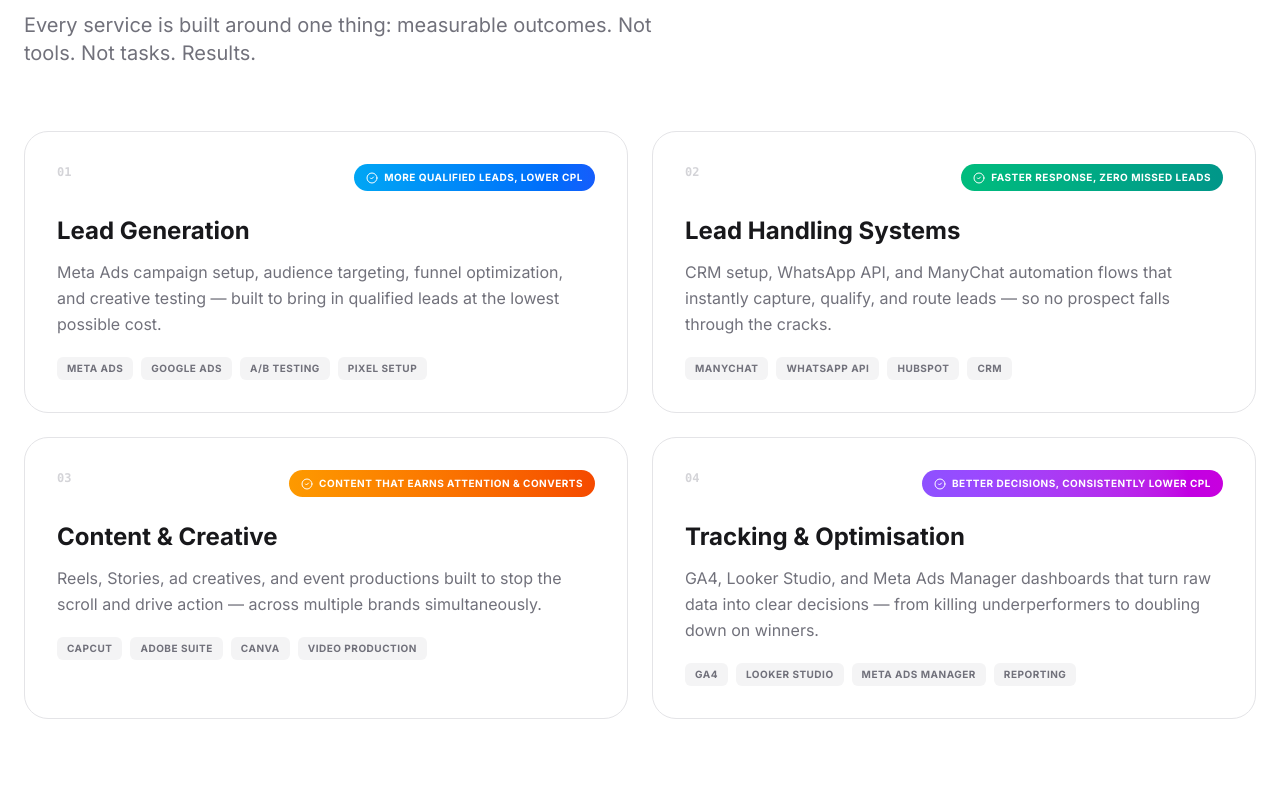
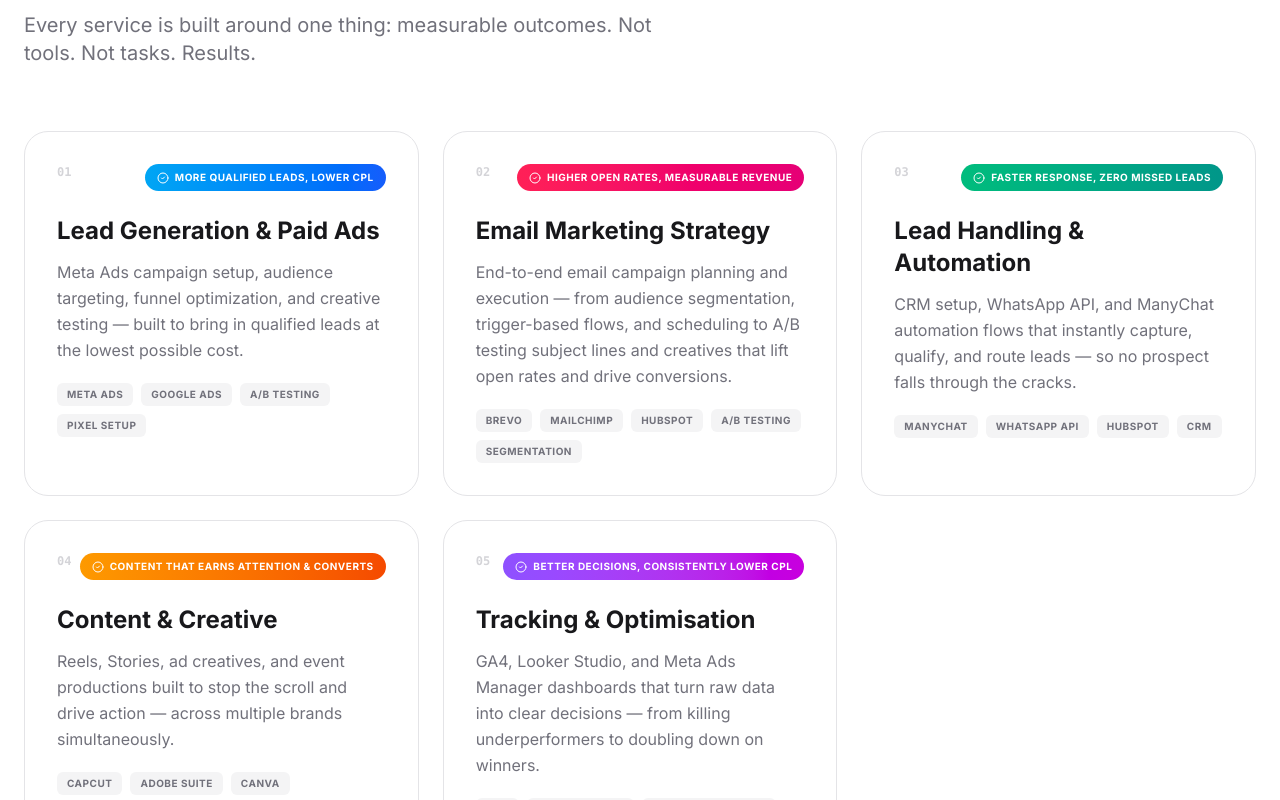
Before and after one commit to PaulAndre0809/Marketing-portfolio, a React (Vite) app: page / in a window 1280 px wide. Shown: the part 1380-2180 px from the top of the page. Built offline with nearby package versions, Linux system fonts and the light colour scheme.

Commit message:
Change sections

```diff
--- a/src/App.tsx
+++ b/src/App.tsx
@@ -22,9 +22,7 @@ import {
   MousePointer2,
   Cpu,
   MessageCircle,
-  Calendar,
   Star,
-  ChevronRight,
 } from 'lucide-react';
 
 // ─── DATA ────────────────────────────────────────────────────────────────────
@@ -71,7 +69,7 @@ const stats = [
 const services = [
   {
     number: '01',
-    title: 'Lead Generation',
+    title: 'Lead Generation & Paid Ads',
     description:
       'Meta Ads campaign setup, audience targeting, funnel optimization, and creative testing — built to bring in qualified leads at the lowest possible cost.',
     result: 'More qualified leads, lower CPL',
@@ -80,7 +78,16 @@ const services = [
   },
   {
     number: '02',
-    title: 'Lead Handling Systems',
+    title: 'Email Marketing Strategy',
+    description:
+      'End-to-end email campaign planning and execution — from audience segmentation, trigger-based flows, and scheduling to A/B testing subject lines and creatives that lift open rates and drive conversions.',
+    result: 'Higher open rates, measurable revenue',
+    tools: ['Brevo', 'Mailchimp', 'HubSpot', 'A/B Testing', 'Segmentation'],
+    accent: 'from-rose-500 to-pink-600',
+  },
+  {
+    number: '03',
+    title: 'Lead Handling & Automation',
     description:
       'CRM setup, WhatsApp API, and ManyChat automation flows that instantly capture, qualify, and route leads — so no prospect falls through the cracks.',
     result: 'Faster response, zero missed leads',
@@ -88,7 +95,7 @@ const services = [
     accent: 'from-emerald-500 to-teal-600',
   },
   {
-    number: '03',
+    number: '04',
     title: 'Content & Creative',
     description:
       'Reels, Stories, ad creatives, and event productions built to stop the scroll and drive action — across multiple brands simultaneously.',
@@ -97,7 +104,7 @@ const services = [
     accent: 'from-amber-500 to-orange-600',
   },
   {
-    number: '04',
+    number: '05',
     title: 'Tracking & Optimisation',
     description:
       'GA4, Looker Studio, and Meta Ads Manager dashboards that turn raw data into clear decisions — from killing underperformers to doubling down on winners.',
@@ -145,9 +152,9 @@ const caseStudies = [
     title: 'Funnel & Automation',
     subtitle: 'Bilingual lead qualification at zero manual effort',
     problem:
-      'Manual lead handling caused slow response times and pipeline blind spots — Arabic-speaking prospects were especially underserved.',
+      'Manual lead handling across 6 brands caused slow response times and pipeline blind spots — Arabic-speaking prospects were especially underserved.',
     solution:
-      'Built a bilingual EN/AR ManyChat chatflow connected to WhatsApp API. Automated segmentation by service type, instant routing to the right sales rep, and a Looker Studio dashboard giving the team full pipeline visibility from source to closed sale.',
+      'Built a bilingual EN/AR ManyChat chatflow connected to HubSpot and WhatsApp API. Automated segmentation by service type, instant routing to the right sales rep, and a Looker Studio dashboard giving the team full pipeline visibility from source to closed sale.',
     results: [
       '408 sends · 371 unique contacts · live in 3 weeks',
       'Sub-2-min automated response time across all 6 brands',
@@ -155,6 +162,22 @@ const caseStudies = [
       'Full pipeline visibility: source → lead → closed sale',
     ],
     tags: ['ManyChat', 'WhatsApp API', 'HubSpot', 'Looker Studio'],
+  },
+  {
+    id: 'fullbeauty',
+    title: 'Fullbeauty Brands',
+    subtitle: 'Email marketing at enterprise scale — 3 years, zero missed sends',
+    problem:
+      'A portfolio of US plus-size fashion e-commerce brands needed high-volume, on-schedule email campaigns that converted across diverse customer segments — with zero tolerance for deployment errors and constant pressure to improve open rates and revenue per send.',
+    solution:
+      'Managed end-to-end campaign execution using Epsilon as the CRM platform — building audience segments, configuring trigger-based automated flows (cart abandonment, re-engagement, lifecycle nurturing), scheduling across the full send calendar, and running systematic A/B tests on subject lines and creatives to identify what moved the needle per brand and product line.',
+    results: [
+      '100% on-time deployment across all campaigns — zero missed sends over 3 years',
+      '15% increase in email open rates through subject line A/B testing & segmentation',
+      'Trigger-based flows built for cart abandonment, re-engagement & lifecycle nurturing',
+      'Personalized multi-product-line campaigns driving consistent conversion lifts',
+    ],
+    tags: ['Email Marketing', 'Epsilon CRM', 'A/B Testing', 'Segmentation'],
   },
 ];
 
@@ -176,6 +199,12 @@ const studyThemes: Record<string, { gradient: string; glow: string; ring: string
     glow: 'bg-violet-300/40',
     ring: 'ring-violet-200/60',
     accent: 'text-violet-100',
+  },
+  fullbeauty: {
+    gradient: 'from-rose-500 via-pink-500 to-fuchsia-700',
+    glow: 'bg-rose-300/40',
+    ring: 'ring-rose-200/60',
+    accent: 'text-rose-100',
   },
 };
 
@@ -203,51 +232,6 @@ const processSteps = [
     description:
       'GA4, Looker Studio, and Meta Ads Manager data drives every decision — from killing underperformers to doubling down on winners.',
     icon: <TrendingUp className="w-6 h-6" />,
-  },
-];
-
-const pricingPlans = [
-  {
-    name: 'Lead System Setup',
-    type: 'One-Time',
-    description: 'Perfect for businesses that need a solid foundation — ads, automation, and CRM wired together and ready to run.',
-    includes: [
-      'Meta Ads campaign setup & launch',
-      'ManyChat / WhatsApp automation flow',
-      'CRM integration & pipeline setup',
-      'Looker Studio performance dashboard',
-      '30-day post-launch support',
-    ],
-    cta: 'Get Started',
-    highlight: false,
-  },
-  {
-    name: 'Monthly Growth Support',
-    type: 'Monthly Retainer',
-    description: 'Ongoing ads management, creative testing, and reporting so your campaigns keep improving month after month.',
-    includes: [
-      'Meta Ads management & optimisation',
-      'Weekly creative testing & refresh',
-      'Monthly performance report',
-      'Automation maintenance & updates',
-      'Direct WhatsApp access',
-    ],
-    cta: 'Book a Call',
-    highlight: true,
-  },
-  {
-    name: 'Full Marketing System',
-    type: 'Premium Partnership',
-    description: 'Ads + content + automation + reporting — the complete stack for businesses serious about scaling their lead pipeline.',
-    includes: [
-      'Everything in Monthly Growth Support',
-      'Social media content & Reels',
-      'Multi-platform ad management',
-      'Full funnel build & optimisation',
-      'Dedicated account management',
-    ],
-    cta: 'Let\'s Talk',
-    highlight: false,
   },
 ];
 
@@ -304,7 +288,6 @@ export default function App() {
           <div className="hidden md:flex items-center gap-6 text-sm font-medium text-zinc-500">
             <a href="#work"      className="hover:text-zinc-900 transition-colors">Work</a>
             <a href="#services"  className="hover:text-zinc-900 transition-colors">Services</a>
-            <a href="#pricing"   className="hover:text-zinc-900 transition-colors">Work With Me</a>
             <a href="#about"     className="hover:text-zinc-900 transition-colors">About</a>
             <a
               href="https://wa.me/971502315266"
@@ -347,7 +330,7 @@ export default function App() {
                   </span>
 
                   <h1 className="text-4xl sm:text-5xl md:text-6xl xl:text-[64px] font-bold tracking-tight leading-[0.95] mb-5 sm:mb-7 text-balance">
-                    Marketing systems that bring in leads and turn them into{' '}
+                    Marketing systems that bring in leads — and turn them into{' '}
                     <span className="text-zinc-400">customers.</span>
                   </h1>
 
@@ -474,7 +457,7 @@ export default function App() {
                 Every service is built around one thing: measurable outcomes. Not tools. Not tasks. Results.
               </p>
             </div>
-            <div className="grid sm:grid-cols-2 gap-6">
+            <div className="grid sm:grid-cols-2 lg:grid-cols-3 gap-6">
               {services.map((service, i) => (
                 <motion.div
                   key={i}
@@ -702,79 +685,6 @@ export default function App() {
           </div>
         </section>
 
-        {/* ── WORK WITH ME (PRICING) ── */}
-        <section id="pricing" className="py-20 sm:py-24 lg:py-32 px-4 sm:px-6 bg-zinc-50 border-b border-zinc-100">
-          <div className="max-w-7xl mx-auto">
-            <div className="max-w-2xl mb-12 sm:mb-16">
-              <span className="text-xs uppercase tracking-[0.3em] font-bold text-zinc-400">Work With Me</span>
-              <h2 className="text-3xl sm:text-4xl md:text-6xl font-bold tracking-tight mt-3 mb-4">
-                Let's build your <span className="text-zinc-400">lead system.</span>
-              </h2>
-              <p className="text-lg sm:text-xl text-zinc-500">
-                Three ways to work together — depending on where you are and what you need.
-              </p>
-            </div>
-            <div className="grid md:grid-cols-3 gap-6">
-              {pricingPlans.map((plan, i) => (
-                <motion.div
-                  key={i}
-                  initial={{ opacity: 0, y: 20 }}
-                  whileInView={{ opacity: 1, y: 0 }}
-                  viewport={{ once: true }}
-                  transition={{ delay: i * 0.1 }}
-                  className={`relative flex flex-col p-7 sm:p-8 rounded-3xl border transition-all duration-300 ${
-                    plan.highlight
-                      ? 'bg-zinc-900 border-zinc-800 text-white shadow-2xl scale-[1.02]'
-                      : 'bg-white border-zinc-200 hover:border-zinc-300 hover:shadow-lg'
-                  }`}
-                >
-                  {plan.highlight && (
-                    <div className="absolute -top-3 left-1/2 -translate-x-1/2">
-                      <span className="px-4 py-1.5 rounded-full bg-emerald-500 text-white text-[10px] font-bold uppercase tracking-wider shadow-md">
-                        Most Popular
-                      </span>
-                    </div>
-                  )}
-                  <div className="mb-6">
-                    <span className={`text-[10px] uppercase tracking-widest font-bold mb-2 block ${plan.highlight ? 'text-zinc-400' : 'text-zinc-400'}`}>
-                      {plan.type}
-                    </span>
-                    <h3 className="text-xl sm:text-2xl font-bold">{plan.name}</h3>
-                  </div>
-                  <p className={`text-sm leading-relaxed mb-7 ${plan.highlight ? 'text-zinc-400' : 'text-zinc-500'}`}>
-                    {plan.description}
-                  </p>
-                  <ul className="space-y-3 mb-8 flex-1">
-                    {plan.includes.map((item, j) => (
-                      <li key={j} className="flex items-start gap-3">
-                        <CheckCircle2 className={`w-4 h-4 flex-shrink-0 mt-0.5 ${plan.highlight ? 'text-emerald-400' : 'text-emerald-500'}`} />
-                        <span className={`text-sm ${plan.highlight ? 'text-zinc-300' : 'text-zinc-600'}`}>{item}</span>
-                      </li>
-                    ))}
-                  </ul>
-                  <a
-                    href="https://wa.me/971502315266"
-                    target="_blank"
-                    rel="noopener noreferrer"
-                    className={`group flex items-center justify-center gap-2 px-6 py-3.5 rounded-full font-semibold text-sm transition-all ${
-                      plan.highlight
-                        ? 'bg-white text-zinc-900 hover:bg-zinc-100'
-                        : 'bg-zinc-900 text-white hover:bg-zinc-700'
-                    }`}
-                  >
-                    <MessageCircle className="w-4 h-4" />
-                    {plan.cta}
-                    <ChevronRight className="w-4 h-4 group-hover:translate-x-1 transition-transform" />
-                  </a>
-                </motion.div>
-              ))}
-            </div>
-            <p className="text-center text-sm text-zinc-400 mt-8">
-              Not sure which fits? Message me on WhatsApp — I'll tell you exactly what you need.
-            </p>
-          </div>
-        </section>
-
         {/* ── PORTFOLIO ── */}
         <section id="portfolio" className="py-20 sm:py-24 lg:py-32 px-4 sm:px-6 border-b border-zinc-100">
           <div className="max-w-7xl mx-auto">
```
